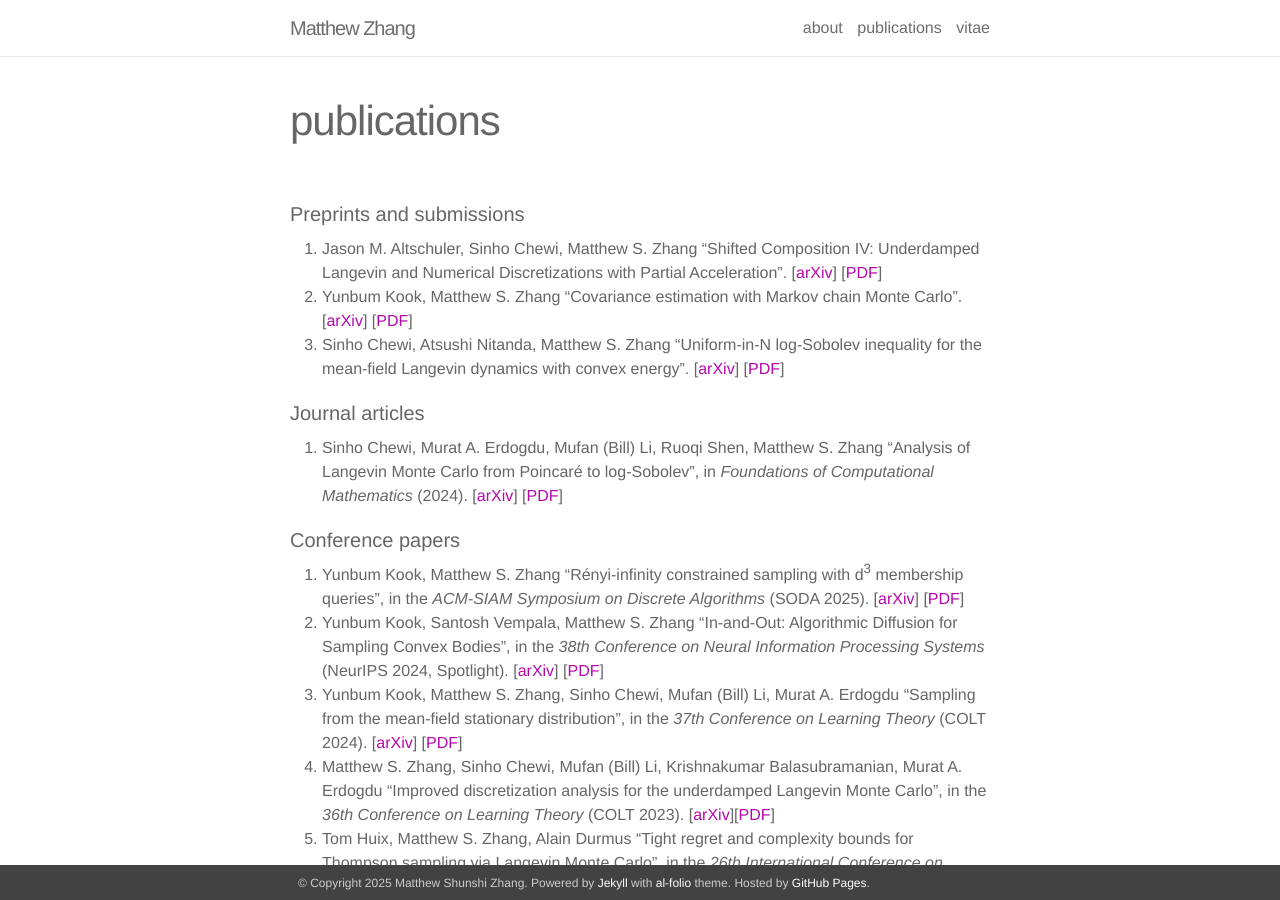
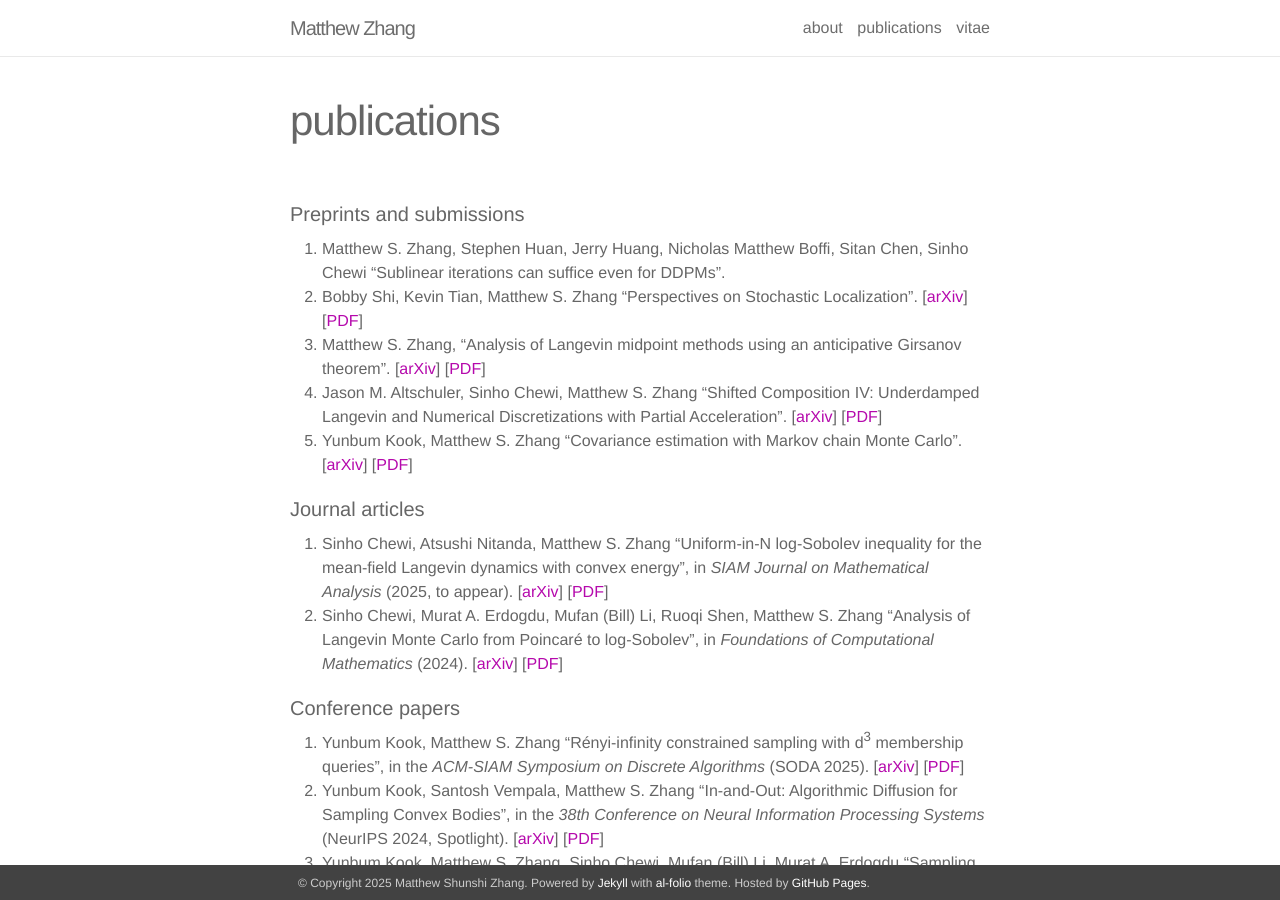
Before and after one commit to matthewzhang1998/matthewzhang1998.github.io, a Jekyll site: the page built from _pages/publications.md, in a window 1280 px wide and 900 px high. Built offline with Jekyll 4.4.1, drawn with Linux system fonts in a browser that asks for light colours; nearby versions of some CDN libraries.

Commit message:
update again

```diff
--- a/_pages/publications.md
+++ b/_pages/publications.md
@@ -5,12 +5,15 @@ title: publications
 ---
 
 #### Preprints and submissions
-1. Jason M. Altschuler, Sinho Chewi, Matthew S. Zhang "Shifted Composition IV: Underdamped Langevin and Numerical Discretizations with Partial Acceleration". [<a href="https://www.arxiv.org/abs/2506.23062">arXiv</a>] [<a href="https://www.arxiv.org/pdf/2506.23062">PDF</a>]
-2. Yunbum Kook, Matthew S. Zhang "Covariance estimation with Markov chain Monte Carlo". [<a href="https://arxiv.org/abs/2410.17147v1">arXiv</a>] [<a href="https://arxiv.org/pdf/2410.17147v1">PDF</a>]
-3. Sinho Chewi, Atsushi Nitanda, Matthew S. Zhang "Uniform-in-N log-Sobolev inequality for the mean-field Langevin dynamics with convex energy". [<a href="https://arxiv.org/abs/2409.10440">arXiv</a>] [<a href="https://arxiv.org/pdf/2409.10440">PDF</a>]
+1. Matthew S. Zhang, Stephen Huan, Jerry Huang, Nicholas Matthew Boffi, Sitan Chen, Sinho Chewi "Sublinear iterations can suffice even for DDPMs".
+2. Bobby Shi, Kevin Tian, Matthew S. Zhang "Perspectives on Stochastic Localization". [<a href="https://www.arxiv.org/abs/2510.04460">arXiv</a>] [<a href="https://www.arxiv.org/pdf/2510.04460">PDF</a>]
+3. Matthew S. Zhang, "Analysis of Langevin midpoint methods using an anticipative Girsanov theorem". [<a href="https://arxiv.org/abs/2507.12791">arXiv</a>] [<a href="https://arxiv.org/pdf/2507.12791">PDF</a>]
+4. Jason M. Altschuler, Sinho Chewi, Matthew S. Zhang "Shifted Composition IV: Underdamped Langevin and Numerical Discretizations with Partial Acceleration". [<a href="https://www.arxiv.org/abs/2506.23062">arXiv</a>] [<a href="https://www.arxiv.org/pdf/2506.23062">PDF</a>]
+5. Yunbum Kook, Matthew S. Zhang "Covariance estimation with Markov chain Monte Carlo". [<a href="https://arxiv.org/abs/2410.17147v1">arXiv</a>] [<a href="https://arxiv.org/pdf/2410.17147v1">PDF</a>]
 
 #### Journal articles
-1. Sinho Chewi, Murat A. Erdogdu, Mufan (Bill) Li, Ruoqi Shen, Matthew S. Zhang "Analysis of Langevin Monte Carlo from Poincaré to log-Sobolev", in *Foundations of Computational Mathematics* (2024). [<a href="https://arxiv.org/abs/2112.12662">arXiv</a>] [<a
+1. Sinho Chewi, Atsushi Nitanda, Matthew S. Zhang "Uniform-in-N log-Sobolev inequality for the mean-field Langevin dynamics with convex energy", in *SIAM Journal on Mathematical Analysis* (2025, to appear). [<a href="https://arxiv.org/abs/2409.10440">arXiv</a>] [<a href="https://arxiv.org/pdf/2409.10440">PDF</a>]
+2. Sinho Chewi, Murat A. Erdogdu, Mufan (Bill) Li, Ruoqi Shen, Matthew S. Zhang "Analysis of Langevin Monte Carlo from Poincaré to log-Sobolev", in *Foundations of Computational Mathematics* (2024). [<a href="https://arxiv.org/abs/2112.12662">arXiv</a>] [<a
 href="https://arxiv.org/pdf/2112.12662">PDF</a>]
 
 #### Conference papers
```
Also changed, not shown: _pages/about.md (+1 -1 lines).
